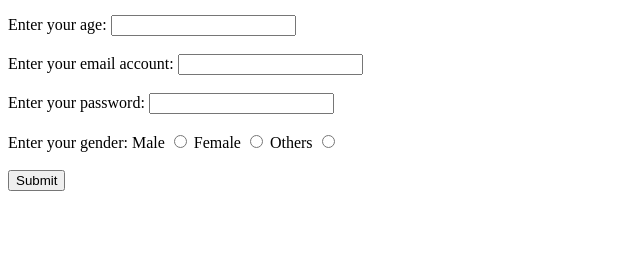
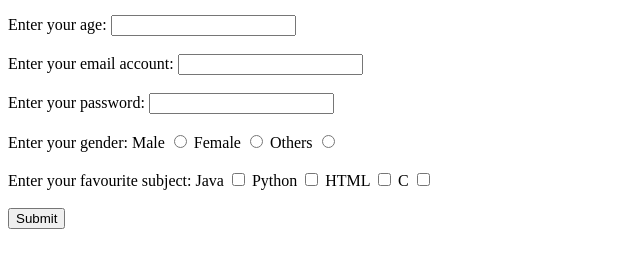
Before and after one commit to K-2706/Web-Dev-Classes-HTML, a plain HTML site: page Day 4/FirstForm.html in a window 1280 px wide. Shown: the part 104-372 px from the top of the page, without its empty margins (0-640 px from the left). Drawn offline with Linux system fonts and the light colour scheme.

Commit message:
Day 4 class

```diff
--- a/Day 4/FirstForm.html
+++ b/Day 4/FirstForm.html
@@ -32,6 +32,22 @@
         <label for="others">Others</label>
         <input type="radio" id="others" name="Gender" value="Others">
         <br><br>
+
+        <label>Enter your favourite subject: </label>
+
+        <label for="java">Java</label>
+        <input type="checkbox" id="java" name="Subjects" value="Java">
+
+        <label for="python">Python</label>
+        <input type="checkbox" id="python" name="Subjects" value="Python">
+
+        <label for="html">HTML</label>
+        <input type="checkbox" id="html" name="Subjects" value="HTML">
+
+        <label for="c">C</label>
+        <input type="checkbox" id="c" name="Subjects" value="C">
+
+        <br><br>
         <input type="submit">
     </form>
 </body>
```
